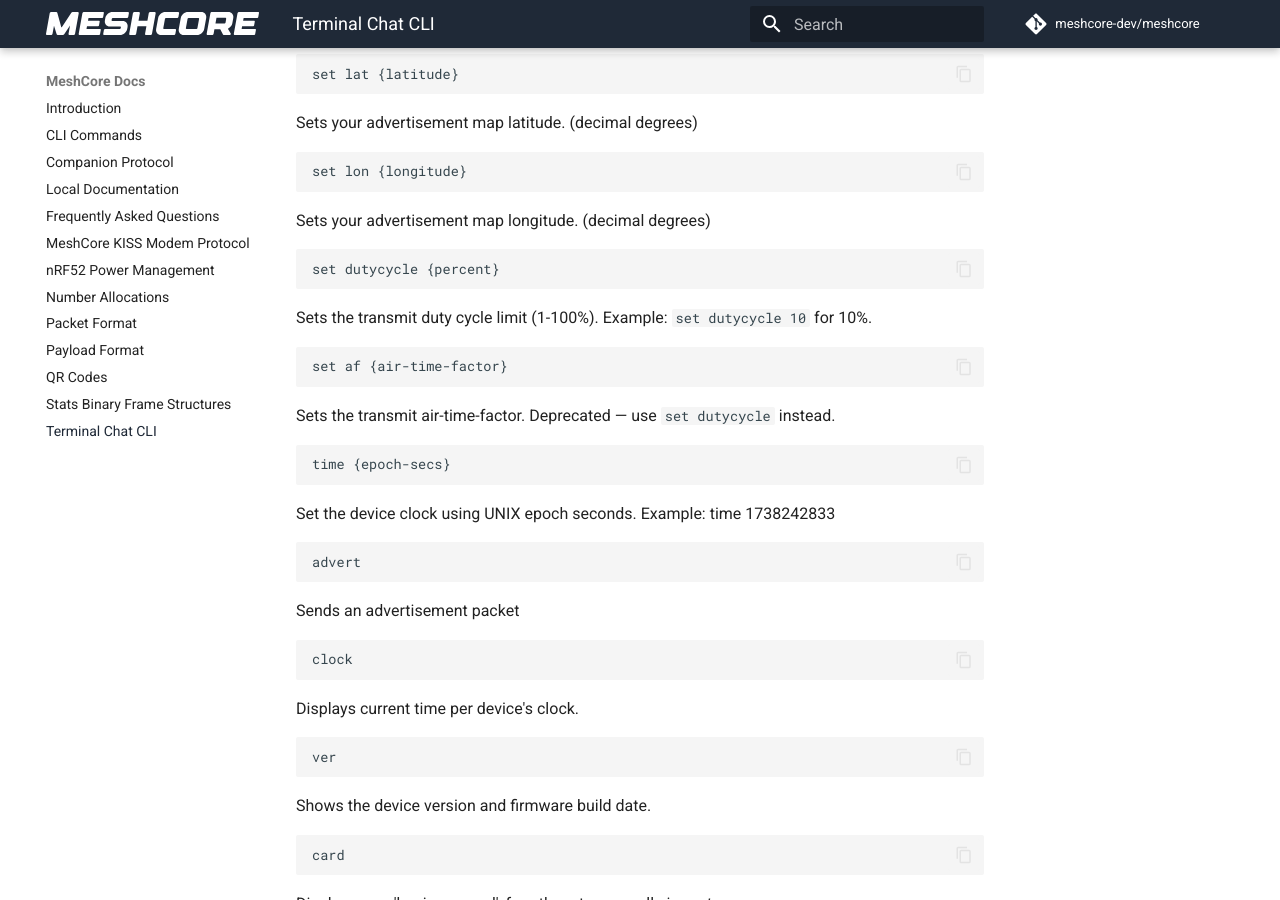
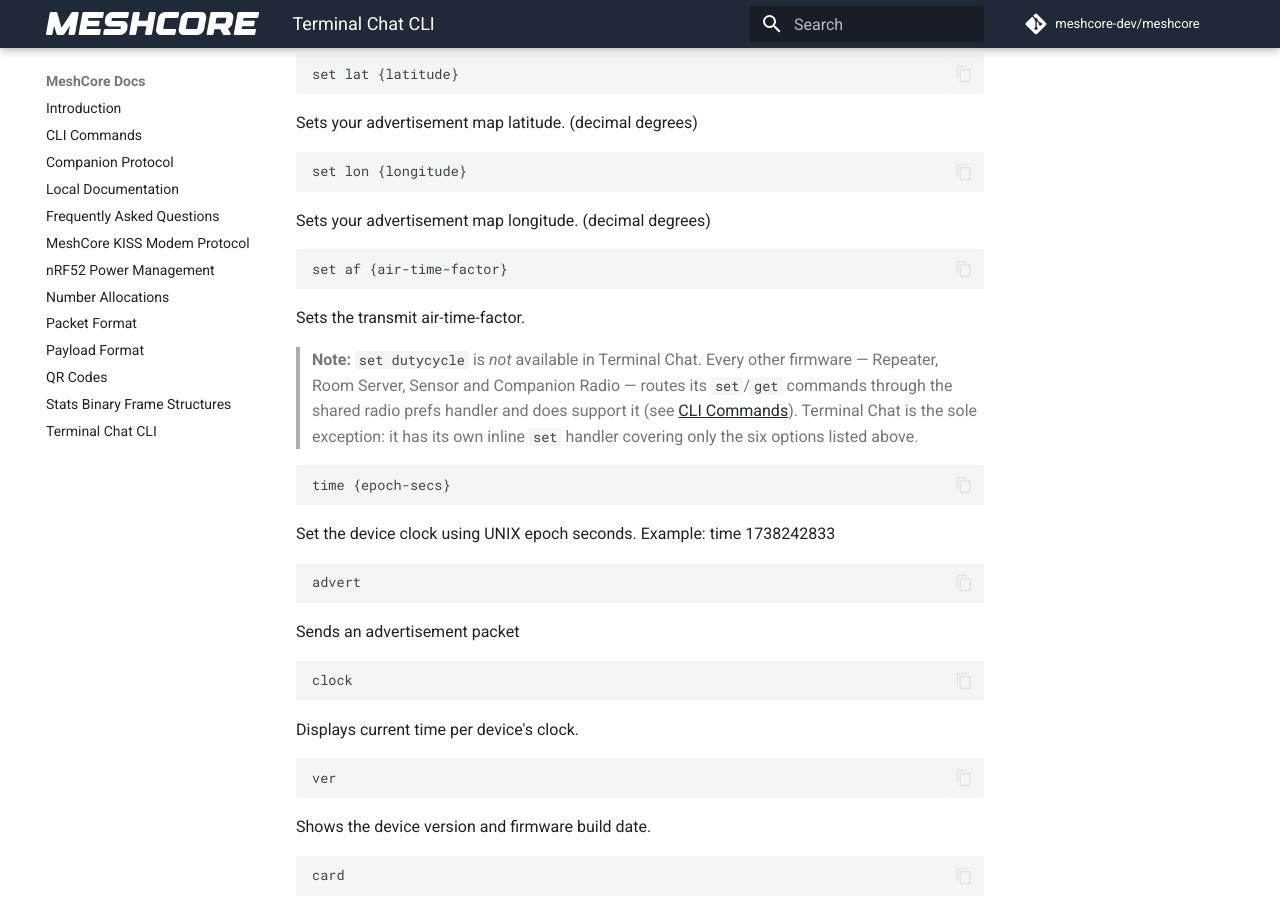
Before and after one commit to JacekVV/MeshCore-Hydra, an MkDocs documentation site: the page built from docs/terminal_chat_cli.md, in a window 1280 px wide and 900 px high, scrolled down 460 px. Built offline with MkDocs 1.6.1 and Material for MkDocs 9.7.7, drawn with Linux system fonts in a browser that asks for light colours; comment, search, counter and statistics services are not loaded; some of the changed text lies outside the part shown.

Commit message:
docs: remove non-existent set dutycycle from Terminal Chat CLI
08558b05 added get/set dutycycle to CommonCLI and updated both CLI docs, but
Terminal Chat does not use CommonCLI -- simple_secure_chat/main.cpp:479-507 has
its own `set` handler supporting only af, name, lat, lon, tx and freq. Typing
`set dutycycle` there returns "ERROR: unknown config".

Restores `set af` as the documented command, points readers at cli_commands.md
for the roles that do have dutycycle, and documents `help`
(simple_secure_chat/main.cpp:510), which the client implements but the doc
never listed.

````diff
--- a/docs/terminal_chat_cli.md
+++ b/docs/terminal_chat_cli.md
@@ -28,14 +28,16 @@ set lon {longitude}
 Sets your advertisement map longitude. (decimal degrees)
 
 ```
-set dutycycle {percent}
-```
-Sets the transmit duty cycle limit (1-100%). Example: `set dutycycle 10` for 10%.
-
-```
 set af {air-time-factor}
 ```
-Sets the transmit air-time-factor. Deprecated — use `set dutycycle` instead.
+Sets the transmit air-time-factor.
+
+> **Note:** `set dutycycle` is *not* available in Terminal Chat. Every other
+> firmware — Repeater, Room Server, Sensor and Companion Radio — routes its
+> `set`/`get` commands through the shared radio prefs handler and does support
+> it (see [CLI Commands](./cli_commands.md)). Terminal Chat is the sole
+> exception: it has its own inline `set` handler covering only the six options
+> listed above.
 
 
 ```
@@ -99,3 +101,8 @@ Resets the path to current recipient, for new path discovery.
 public {text}
 ```
 Sends the text message to the built-in 'public' group channel
+
+```
+help
+```
+Lists the available commands.
````
